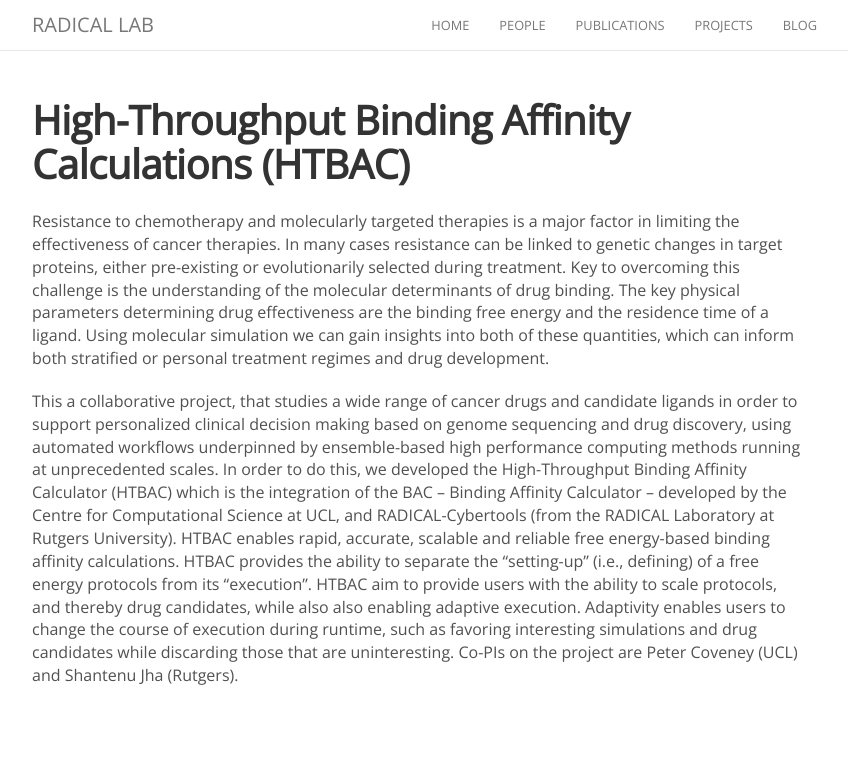
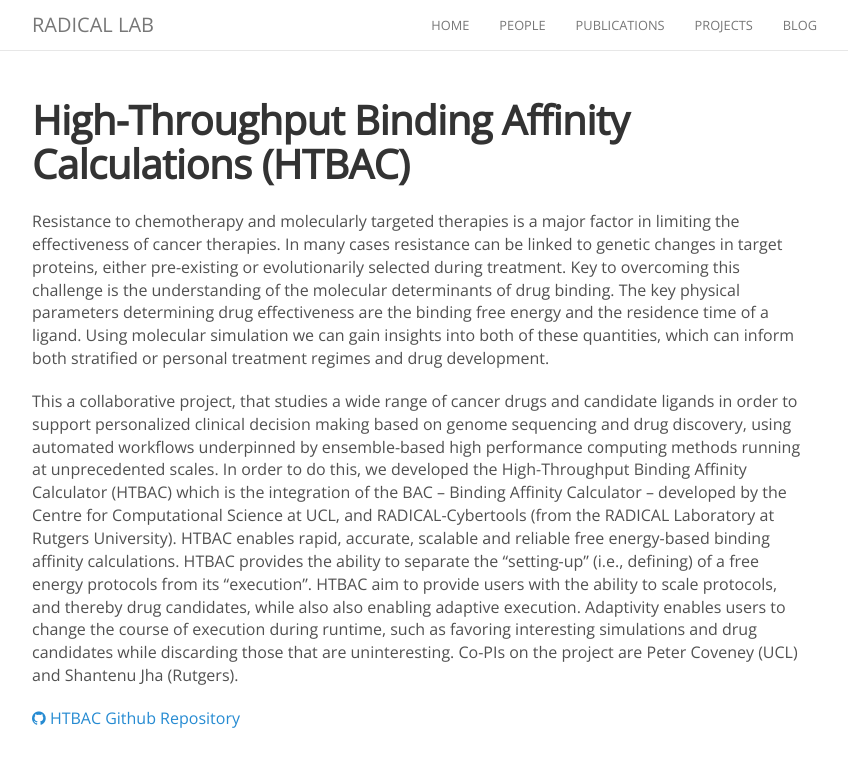
Before and after one commit to seymaguleryuz/radical-group.github.io, a Jekyll site: the page built from _projects/htbac.md, in a window 1280 px wide. Shown: the top 767 px of the page, without its empty margins (223-1071 px from the left). Built offline with Jekyll 4.4.1, drawn with Linux system fonts in a browser that asks for light colours; nearby versions of some CDN libraries.

Commit message:
Update htbac.md

```diff
--- a/_projects/htbac.md
+++ b/_projects/htbac.md
@@ -7,3 +7,5 @@
 Resistance to chemotherapy and molecularly targeted therapies is a major factor in limiting the effectiveness of cancer therapies. In many cases resistance can be linked to genetic changes in target proteins, either pre-existing or evolutionarily selected during treatment. Key to overcoming this challenge is the understanding of the molecular determinants of drug binding. The key physical parameters determining drug effectiveness are the binding free energy and the residence time of a ligand. Using molecular simulation we can gain insights into both of these quantities, which can inform both stratified or personal treatment regimes and drug development.
 
 This a collaborative project, that studies a wide range of cancer drugs and candidate ligands in order to support personalized clinical decision making based on genome sequencing and drug discovery, using automated workflows underpinned by ensemble-based high performance computing methods running at unprecedented scales. In order to do this, we developed the High-Throughput Binding Affinity Calculator (HTBAC) which is the integration of the BAC -- Binding Affinity Calculator -- developed by the Centre for Computational Science at UCL, and RADICAL-Cybertools (from the RADICAL Laboratory at Rutgers University). HTBAC enables rapid, accurate, scalable and reliable free energy-based binding affinity calculations. HTBAC provides the ability to separate the "setting-up" (i.e., defining) of a free energy protocols from its "execution". HTBAC aim to provide users with the ability to scale protocols, and thereby drug candidates, while also also enabling adaptive execution. Adaptivity enables users to change the course of execution during runtime, such as favoring interesting simulations and drug candidates while discarding those that are uninteresting. Co-PIs on the project are Peter Coveney (UCL) and Shantenu Jha (Rutgers).
+
+<a href="https://github.com/radical-cybertools/htbac"><i class="fa fa-github"></i> HTBAC Github Repository</a><br>
```
